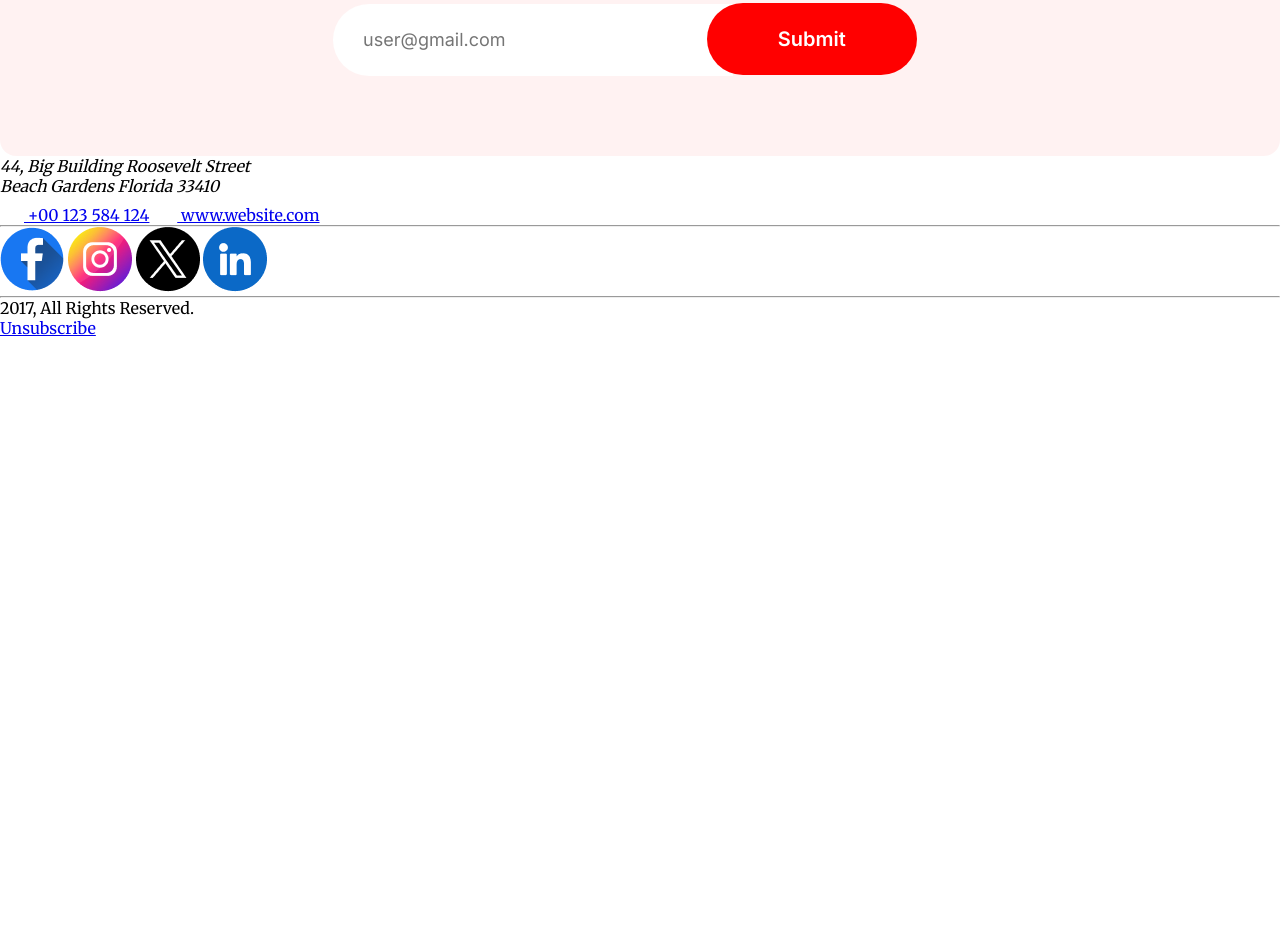
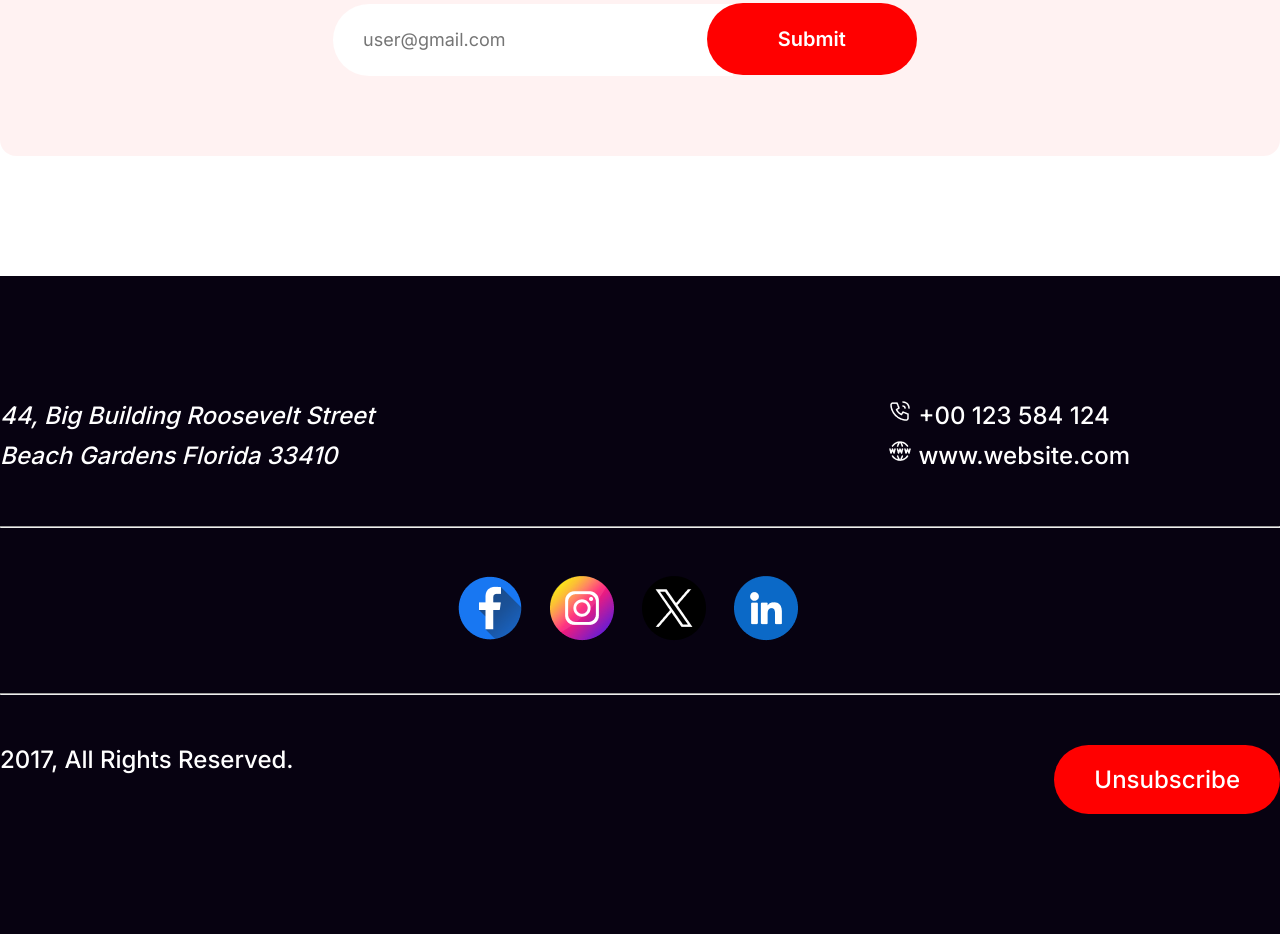
Before and after one commit to wdeveloperomar/first-assignment-new-mission, a plain HTML site: page index.html in a window 1280 px wide. Shown: the part 6588-7522 px from the top of the page. Before the commit the page ends 6926 px from the top, so only its background shows below. Drawn offline with Linux system fonts and the light colour scheme.

Commit message:
complete the footer seciton

```diff
--- a/index.html
+++ b/index.html
@@ -124,18 +124,16 @@
     </main>
 
 <!------------------------------ footer section start ------------------------>
-    <footer .footer-section>
+    <footer class="footer-section">
         <div class="container">
-            <div class="footer-row-">
-                <div class="footer-row-column">
+            <div class="footer-row">
+                <div class="address">
                     <address>44, Big Building Roosevelt Street <br> Beach Gardens Florida 33410</address>
                 </div>
-                <div class="footer-row-column">
                     <div class="contact">
                         <a href="tel:+00 123 584 124"><img src="Assets/icons/Call.png" alt="call-icon"> +00 123 584 124</a>
                         <a href="#"><img src="Assets/icons/Website.png" alt="Website-icon"> www.website.com</a>
                     </div>
-                </div>
             </div>
             <hr>
             <div class="footer-row">
@@ -148,12 +146,12 @@
             </div>
             <hr>
             <div class="footer-row">
-                <div class="footer-row-column">
+                <div class="copy-right">
                     <p>2017, All Rights Reserved.</p>
                 </div>
-                <div class="footer-row-column">
+
                     <a class="unsubribe-btn" href="#">Unsubscribe</a>
-                </div>
+
             </div>
         </div>
     </footer>
--- a/styles.css
+++ b/styles.css
@@ -162,6 +162,7 @@ line-height: 30px;
     width: 320px;
     height: 465px;
     margin: 0 138px 0 0;
+
 }
 
 .party-details {
@@ -457,3 +458,80 @@ line-height: 30px;
     transform: translateX(-40px);
     background: #ff1e00;
 }
+
+
+/* ----------------------footer section styles--------------- */
+
+.footer-section {
+    width: 100%;
+    background: #070211;
+    margin-top: 120px;
+}
+
+.footer-row {
+    display: flex;
+    justify-content: space-between;
+}
+
+.address {
+    color: #FFF;
+    font-family: Inter;
+    font-size: 24px;
+    font-style: normal;
+    font-weight: 500;
+    line-height: 40px;
+    margin: 120px 0 50px 0;
+
+}
+.contact {
+    margin: 120px 150px 50px 0;
+}
+
+.contact a {
+    display: block;
+    color: #FFF;
+    font-family: Inter;
+    font-size: 24px;
+    font-weight: 500;
+    line-height: 40px;
+    text-decoration: none;
+}
+
+.social-links {
+   margin: 48px auto;
+}
+
+.social-links a img {
+    margin: 0 24px 0 0;
+    transition: 0.8s;
+}
+
+.social-links a img:hover {
+    transform: translateY(-5px);
+}
+
+.copy-right p {
+color: #FFF;
+font-family: Inter;
+font-size: 24px;
+font-weight: 500;
+margin: 50px 0 120px 0;
+}
+
+.unsubribe-btn {
+    color: #FFF;
+    font-family: Inter;
+    font-size: 24px;
+    font-weight: 500;
+    margin: 50px 0 120px 0;
+    text-decoration: none;
+    padding: 20px 40px;
+    background: #F00;
+    border-radius: 40px;
+    transition: 0.8s;
+}
+
+.unsubribe-btn:hover {
+    transform: translateX(-5px);
+    background: #ff1e00;
+}
```
